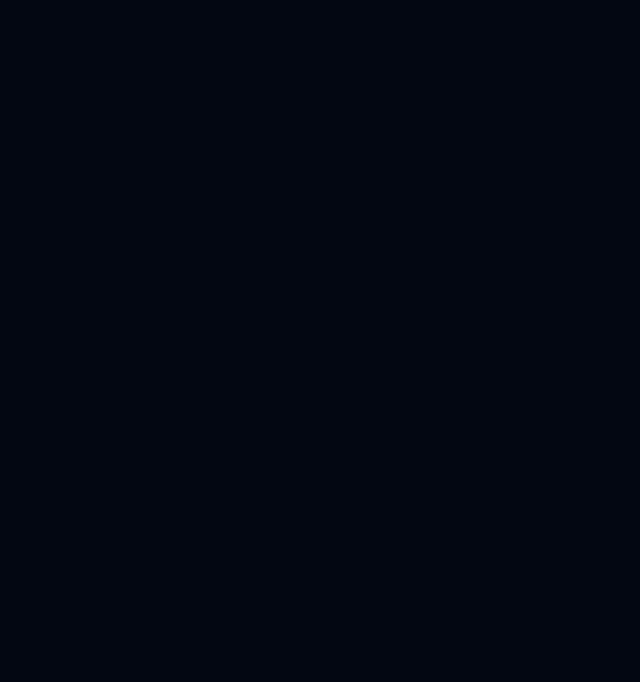
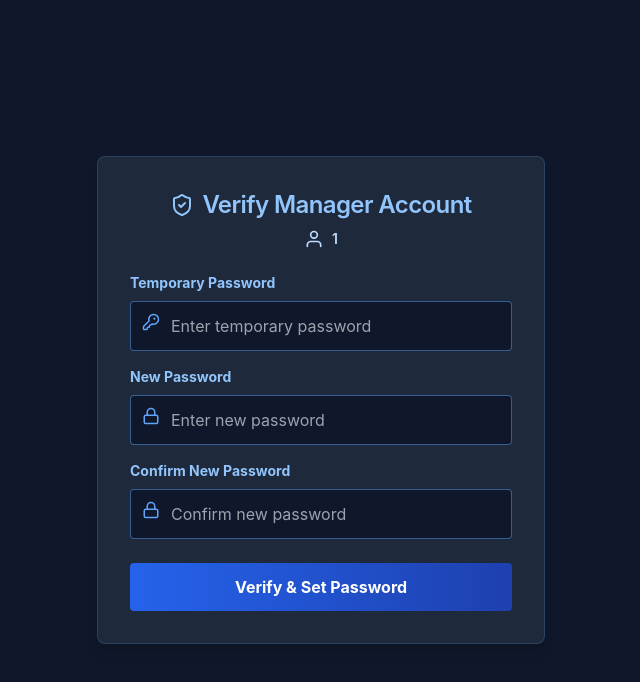
Before and after one commit to yugvithani/LoanLimit-Loan_approval_and_analysis, a React (Vite) app in the folder frontend/LoanLimit/: page /verify/1 in a window 1280 px wide. Before the commit this address had no page. Shown: the top 682 px of the page, without its empty margins (319-959 px from the left). Built offline with nearby package versions, Linux system fonts and the light colour scheme.

Commit message:
verify manager and admin auth added

```diff
--- a/frontend/LoanLimit/src/App.jsx
+++ b/frontend/LoanLimit/src/App.jsx
@@ -12,6 +12,7 @@ import ManagerLoginPage from './pages/ManagerLoginPage'
 import { useState } from 'react'
 import { useCallback } from 'react'
 import { AuthContext } from './components/AuthContext'
+import VerifyManagerPage from './pages/VerifyManagerPage'
 
 function App() {
   const [user, setUser] = useState(null);
@@ -47,6 +48,7 @@ function App() {
         ) : (
           <>
             <Route path="/" element={<ManagerLoginPage />} />
+            <Route path="/verify/:username" element={<VerifyManagerPage />} />
             <Route path="/admin" element={<AdminLoginPage />} />
           </>
         )}
--- a/frontend/LoanLimit/src/pages/AdminLoginPage.jsx
+++ b/frontend/LoanLimit/src/pages/AdminLoginPage.jsx
@@ -1,21 +1,33 @@
-import React, { useState } from 'react';
-import { useNavigate } from 'react-router-dom';
+import React, { useContext, useState } from 'react';
+import { Link, useNavigate } from 'react-router-dom';
 import { motion } from 'framer-motion';
 import { FiLock, FiUser } from 'react-icons/fi';
+import { useHttpClient } from '../components/HttpHook';
+import { AuthContext } from '../components/AuthContext';
 
 function AdminLoginPage() {
   const [username, setUsername] = useState('');
   const [password, setPassword] = useState('');
-  const [error, setError] = useState('');
+  const { isLoading, error, sendRequest } = useHttpClient();
+  const { login } = useContext(AuthContext);
   const navigate = useNavigate();
 
-  const handleLogin = (e) => {
+  const handleLogin = async (e) => {
     e.preventDefault();
-    // Simple admin validation - in real app, use proper authentication
-    if (username === 'admin' && password === 'admin123') {
-      navigate('/admin/managers');
-    } else {
-      setError('Invalid credentials');
+
+    try {
+      const responseData = await sendRequest(
+        'http://localhost:8000/auth/admin',
+        'POST',
+        JSON.stringify({ username, password }),
+        {
+          'Content-Type': 'application/json',
+        }
+      );
+      login(responseData.user, responseData.token);
+      navigate('/admin/managers', { state: { user: responseData.user } });
+    } catch (err) {
+      // Error already handled in hook
     }
   };
 
@@ -27,16 +39,17 @@ function AdminLoginPage() {
         animate={{ opacity: 1, y: 0 }}
         transition={{ duration: 0.5 }}
       >
-        <div className="card p-8">
+        <div className="bg-neutral-900 border border-neutral-700 rounded-lg shadow-lg p-8">
           <h2 className="text-2xl font-bold text-white mb-6 text-center">Admin Login</h2>
 
           {error && (
-            <div className="bg-error-500/20 border border-error-500/30 text-error-500 px-4 py-2 rounded-md mb-4">
+            <div className="bg-red-900/20 border border-red-400 text-red-300 px-4 py-2 rounded-md mb-4">
               {error}
             </div>
           )}
 
           <form onSubmit={handleLogin}>
+            {/* Username */}
             <div className="mb-4">
               <label className="block text-sm font-medium text-neutral-300 mb-1">
                 Username
@@ -47,13 +60,14 @@ function AdminLoginPage() {
                   type="text"
                   value={username}
                   onChange={(e) => setUsername(e.target.value)}
-                  className="w-full bg-neutral-800 border border-neutral-700 rounded-md py-2 pl-10 pr-3 text-white focus:outline-none focus:ring-1 focus:ring-primary-500"
+                  className="w-full bg-neutral-800 border border-neutral-700 rounded-md py-2 pl-10 pr-3 text-white focus:outline-none focus:ring-1 focus:ring-blue-500"
                   placeholder="Enter username"
                   required
                 />
               </div>
             </div>
 
+            {/* Password */}
             <div className="mb-6">
               <label className="block text-sm font-medium text-neutral-300 mb-1">
                 Password
@@ -64,7 +78,7 @@ function AdminLoginPage() {
                   type="password"
                   value={password}
                   onChange={(e) => setPassword(e.target.value)}
-                  className="w-full bg-neutral-800 border border-neutral-700 rounded-md py-2 pl-10 pr-3 text-white focus:outline-none focus:ring-1 focus:ring-primary-500"
+                  className="w-full bg-neutral-800 border border-neutral-700 rounded-md py-2 pl-10 pr-3 text-white focus:outline-none focus:ring-1 focus:ring-blue-500"
                   placeholder="Enter password"
                   required
                 />
@@ -73,11 +87,19 @@ function AdminLoginPage() {
 
             <button
               type="submit"
-              className="w-full btn btn-primary"
+              className={`w-full py-2 px-4 rounded-md bg-blue-600 hover:bg-blue-700 text-white font-bold transition-all flex items-center justify-center ${isLoading ? 'opacity-60 cursor-not-allowed' : ''}`}
+              disabled={isLoading}
             >
-              Login
+              {isLoading ? (
+                <div className="animate-spin rounded-full h-5 w-5 border-t-2 border-b-2 border-white"></div>
+              ) : (
+                'Login'
+              )}
             </button>
           </form>
+        </div>
+        <div className="text-center pt-3 text-slate-500 text-sm">
+          <p>© 2025 LoanLimit • All rights reserved • <Link to="/">Manager Login</Link></p>
         </div>
       </motion.div>
     </div>
--- a/frontend/LoanLimit/src/pages/ManagerLoginPage.jsx
+++ b/frontend/LoanLimit/src/pages/ManagerLoginPage.jsx
@@ -202,7 +202,7 @@ const ManagerLoginPage = () => {
           </form>
 
           <div className="text-center text-slate-500 text-sm">
-            <p>© 2025 LoanLimit • All rights reserved</p>
+            <p>© 2025 LoanLimit • All rights reserved • <Link to="/admin">Admin</Link></p>
           </div>
         </div>
       </div>
--- /dev/null
+++ b/frontend/LoanLimit/src/pages/VerifyManagerPage.jsx
@@ -0,0 +1,154 @@
+import React, { useState } from 'react';
+import { useNavigate, useParams } from 'react-router-dom';
+import { useHttpClient } from '../components/HttpHook';
+import { Lock, KeyRound, ShieldCheck } from 'lucide-react';
+import { FiUser } from 'react-icons/fi';
+
+const VerifyManagerPage = () => {
+  const { username } = useParams(); // Get username from URL
+  const [formData, setFormData] = useState({
+    tempPassword: '',
+    newPassword: '',
+    confirmPassword: '',
+  });
+  const [validationError, setValidationError] = useState('');
+  const { isLoading, error, sendRequest } = useHttpClient();
+  const navigate = useNavigate();
+
+  const handleChange = (e) => {
+    setFormData(prev => ({
+      ...prev,
+      [e.target.name]: e.target.value,
+    }));
+    setValidationError('');
+  };
+
+  const handleSubmit = async (e) => {
+    e.preventDefault();
+
+    if (formData.newPassword !== formData.confirmPassword) {
+      setValidationError("New password and confirm password must match.");
+      return;
+    }
+
+    try {
+        console.log(formData)
+      await sendRequest(
+        'http://localhost:8000/auth/manager-verify/'+username,
+        'POST',
+        JSON.stringify({
+          oldPassword: formData.tempPassword,
+          newPassword: formData.newPassword,
+        }),
+        {
+          'Content-Type': 'application/json',
+        }
+      );
+      navigate('/');
+    } catch (err) {
+      // handled by hook
+    }
+  };
+
+  return (
+    <div className="min-h-screen flex items-center justify-center bg-slate-900 px-4">
+      <div className="w-full max-w-md bg-slate-800 p-8 rounded-lg border border-blue-400 border-opacity-20 shadow-lg">
+        <h2 className="text-2xl font-semibold text-blue-300 mb-1 text-center flex items-center justify-center">
+          <ShieldCheck size={24} className="mr-2" />
+          Verify Manager Account
+        </h2>
+        <p className="text-sm font-semibold text-blue-200 mb-6 mt-2 text-center flex items-center justify-center"><FiUser size={20} className="mr-2" />{username}</p>
+
+        {validationError && (
+          <div className="mb-4 p-2 bg-red-900 bg-opacity-30 border border-red-400 rounded">
+            <p className="text-red-300 text-sm">{validationError}</p>
+          </div>
+        )}
+
+        {error && (
+          <div className="mb-4 p-2 bg-red-900 bg-opacity-30 border border-red-400 rounded">
+            <p className="text-red-300 text-sm">{error}</p>
+          </div>
+        )}
+
+        <form onSubmit={handleSubmit}>
+          {/* Temp Password */}
+          <div className="mb-4">
+            <label className="block text-sm font-bold mb-2 text-blue-300" htmlFor="tempPassword">
+              Temporary Password
+            </label>
+            <div className="relative">
+              <KeyRound className="absolute left-3 top-3 text-blue-400" size={18} />
+              <input
+                type="password"
+                id="tempPassword"
+                name="tempPassword"
+                value={formData.tempPassword}
+                onChange={handleChange}
+                className="w-full py-3 pl-10 pr-3 rounded bg-slate-900 text-blue-200 border border-blue-400 border-opacity-50 focus:outline-none focus:ring-1 focus:ring-blue-300"
+                placeholder="Enter temporary password"
+                required
+              />
+            </div>
+          </div>
+
+          {/* New Password */}
+          <div className="mb-4">
+            <label className="block text-sm font-bold mb-2 text-blue-300" htmlFor="newPassword">
+              New Password
+            </label>
+            <div className="relative">
+              <Lock className="absolute left-3 top-3 text-blue-400" size={18} />
+              <input
+                type="password"
+                id="newPassword"
+                name="newPassword"
+                value={formData.newPassword}
+                onChange={handleChange}
+                className="w-full py-3 pl-10 pr-3 rounded bg-slate-900 text-blue-200 border border-blue-400 border-opacity-50 focus:outline-none focus:ring-1 focus:ring-blue-300"
+                placeholder="Enter new password"
+                required
+              />
+            </div>
+          </div>
+
+          {/* Confirm Password */}
+          <div className="mb-6">
+            <label className="block text-sm font-bold mb-2 text-blue-300" htmlFor="confirmPassword">
+              Confirm New Password
+            </label>
+            <div className="relative">
+              <Lock className="absolute left-3 top-3 text-blue-400" size={18} />
+              <input
+                type="password"
+                id="confirmPassword"
+                name="confirmPassword"
+                value={formData.confirmPassword}
+                onChange={handleChange}
+                className="w-full py-3 pl-10 pr-3 rounded bg-slate-900 text-blue-200 border border-blue-400 border-opacity-50 focus:outline-none focus:ring-1 focus:ring-blue-300"
+                placeholder="Confirm new password"
+                required
+              />
+            </div>
+          </div>
+
+          <button
+            type="submit"
+            className={`w-full bg-gradient-to-r from-blue-600 to-blue-800 hover:from-blue-700 hover:to-blue-900 text-white font-bold py-3 px-4 rounded flex items-center justify-center transition-all ${
+              isLoading ? 'opacity-70 cursor-not-allowed' : ''
+            }`}
+            disabled={isLoading}
+          >
+            {isLoading ? (
+              <div className="animate-spin rounded-full h-5 w-5 border-t-2 border-b-2 border-white"></div>
+            ) : (
+              'Verify & Set Password'
+            )}
+          </button>
+        </form>
+      </div>
+    </div>
+  );
+};
+
+export default VerifyManagerPage;
```
